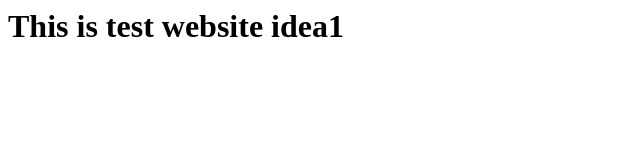
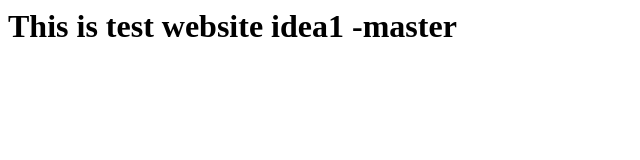
Before and after one commit to rakeshda/webapp, a plain HTML site: page index.html in a window 1280 px wide. Shown: the whole page, without its empty margins (0-640 px from the left). Drawn offline with Linux system fonts and the light colour scheme.

Commit message:
updated master

```diff
--- a/index.html
+++ b/index.html
@@ -1 +1 @@
-<h1>This is test website idea1</h1>
+<h1>This is test website idea1 -master</h1>
```
